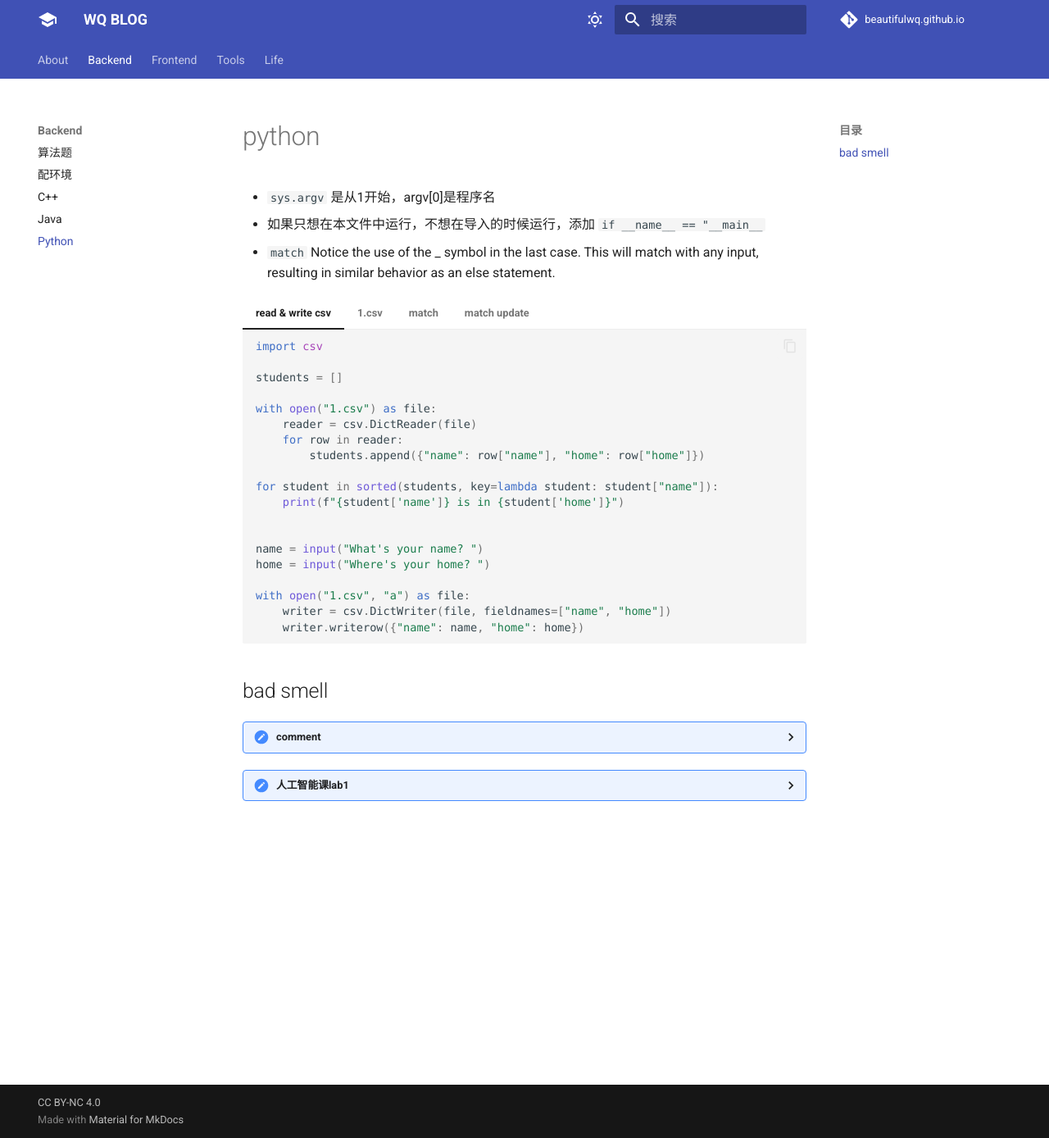
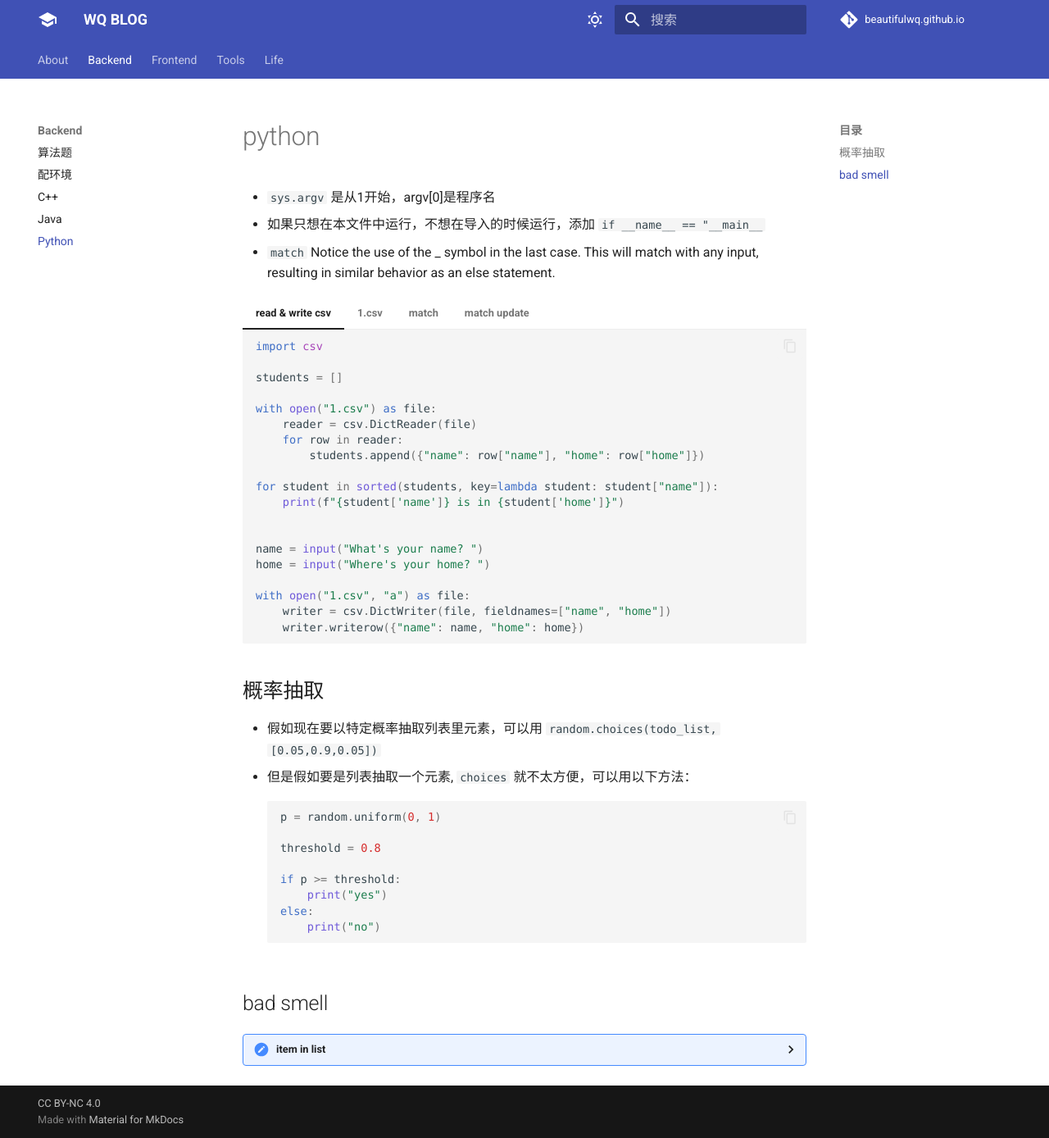
Before and after one commit to edwardwq301/wqtech, an MkDocs documentation site: the page built from docs/backend/python.md, in a window 1280 px wide and 1388 px high. Shown: the whole window at 82% size. Built offline with MkDocs 1.6.1 and Material for MkDocs 9.7.7, drawn with Linux system fonts in a browser that asks for light colours; some web fonts are replaced; comment, search, counter and statistics services are not loaded.

Commit message:
概率抽取
delete gossip

Revert "add gossip.md"

This reverts commit 836a8ac5428bda6b2a2e2e36553c982222da1325.

update

````diff
--- a/docs/backend/python.md
+++ b/docs/backend/python.md
@@ -38,7 +38,6 @@
     Draco,Slytherin
     ```
 
-
 === "match"
 
     ```py
@@ -71,22 +70,34 @@
             print("Who?")
     ```
 
+## 概率抽取
+- 假如现在要以特定概率抽取列表里元素，可以用 `random.choices(todo_list,[0.05,0.9,0.05])`
+- 但是假如要是列表抽取一个元素, `choices` 就不太方便，可以用以下方法：
+```py
+p = random.uniform(0, 1)
+
+threshold = 0.8
+
+if p >= threshold:
+    print("yes")
+else:
+    print("no")
+```
+
 ## bad smell
 
-??? "comment"
+??? "item in list"
 
     额，朋友们好，我是wq。刚才有个朋友问我：人工智能群发生了什么事了？我说怎么回事。我一看，哦，原来是人工智能课出头歌实验，啪的一下，就点进来了，很快啊，上来就是一个 `judge_repeat` 的循环，然后就是一个能高达**四重**的 `judge_last` 循环，我全部防出去了啊，防出去以后自然是传统功夫以点到为止。我笑一下。补充好了直接点提交，两分多钟以后，未知的用例还没过（怀疑是汉字顺序问题），我说婷婷。
 
     这俩个，函数，不讲武德，来骗，来偷袭，我21岁的，小同志，这好吗？这不好。我劝，这两个，函数，好自为之，好好反思，以后，不要再犯，这样聪明，小聪明，啊，coding，要以净(clean code)为贵，要讲clean，不要搞，窝里斗，谢谢朋友们。
 
-    更新：🤬，能上一个用例用中文符号，下一个用例用英文符号分隔，导致卡评测的我是头一回遇到。我感觉出这个题的人应该是没有翻过python的书，有一种C++直接盲转的美😅。
+    更新1：🤬，能上一个用例用中文符号，下一个用例用英文符号分隔，导致卡评测的我是头一回遇到。我感觉出这个题的人应该是没有翻过python的书，有一种C++直接盲转的美😅。
 
-
-
-??? "人工智能课lab1"
+    更新2：之后的好了很多，至少是会python的人负责了
 
     ```py
-    # 没有使用好 item in list 的后果
+    # 没有使用好 item in list 的丑态
     def judge_repeat(value, list=[]):
         for i in range(0, len(list)):
             if (list[i] == value):
--- a/mkdocs.yml
+++ b/mkdocs.yml
@@ -125,7 +125,6 @@ nav:
       Git: tools/git.md
       Vscode: tools/VSCODE1.md
   - Life :
-      gossip: life/gossip.md
       21st: life/20th.md
       reading: life/reading.md
       转专业: life/转专业.md
````
Also changed, not shown: docs/life/gossip.md (deleted, +0 -86 lines).
